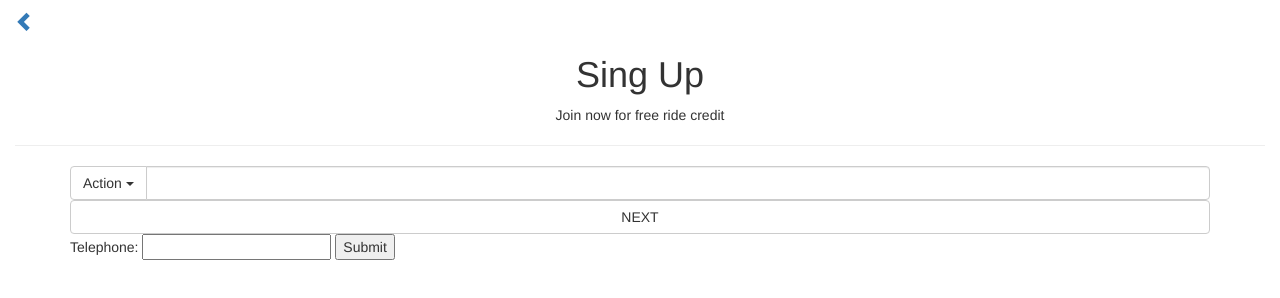
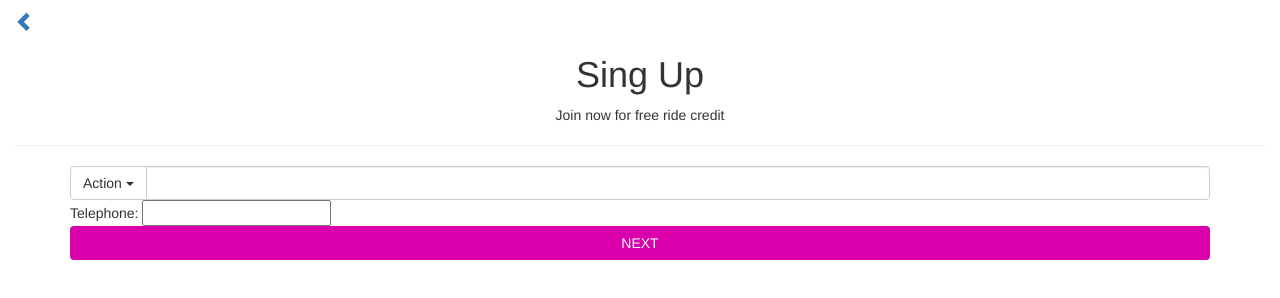
Before and after one commit to nadiatapm/lyft, a plain HTML site: page signup.html in a window 1280 px wide. Drawn offline with nearby package versions, Linux system fonts and the light colour scheme.

Commit message:
arreglo boton

```diff
--- a/css/signup.css
+++ b/css/signup.css
@@ -17,9 +17,8 @@ body{
 .form-action{
 
 }
-.sgte{
-	background-color:#DA00AC;
-	font-size:20px;
+.btn-default-sgte{
+	background-color:#da00ac;
 	text-align:center;
 	color:#ffffff;
 	width:100%;
--- a/signup.html
+++ b/signup.html
@@ -25,7 +25,7 @@
 			<div class="col-xs-12">
 				<div class="input-group">
 					<div class="input-group-btn">
-						<button type="tel" class="btn btn-default dropdown-toggle" data-toggle="dropdown" aria-haspopup="true" aria-expanded="false">Action <span class="caret"></span></button>
+						<button type="button" class="btn btn-default dropdown-toggle" data-toggle="dropdown" aria-haspopup="true" aria-expanded="false">Action <span class="caret"></span></button>
 						<ul class="dropdown-menu">
 							<li><a href="#">Action</a></li>
 							<li><a href="#">Another action</a></li>
@@ -34,7 +34,7 @@
 							<li><a href="#">Separated link</a></li>
 						</ul>
 					</div><!-- /btn-group -->
-					<input type="text" class="form-control" aria-label="...">
+					<input type="tel" class="form-control" aria-label="...">
 				</div><!-- /input-group -->
 			</div>
 		</section>
@@ -42,12 +42,11 @@
 			<div class="container">
 				<div class="row">
 					<div class="col-xs-12">
-					<a href="#" class="btn btn-default sgte">NEXT</a>
 						<form action="action_page.php">
 							Telephone:
 							<input type="tel" name="usrtel">
-							<input type="submit">
 						</form>
+						<a href="#" class="btn btn-default-sgte">NEXT</a>
 					</div>
 				</div>
 			</div>
```
